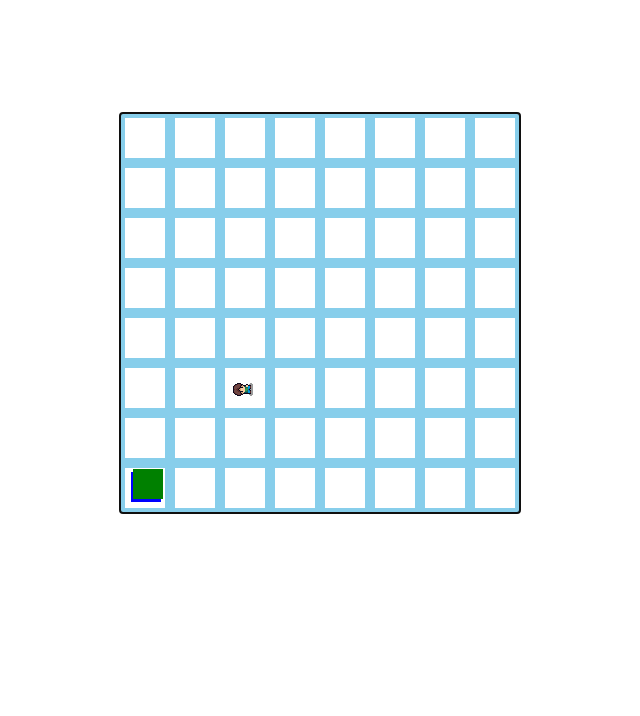
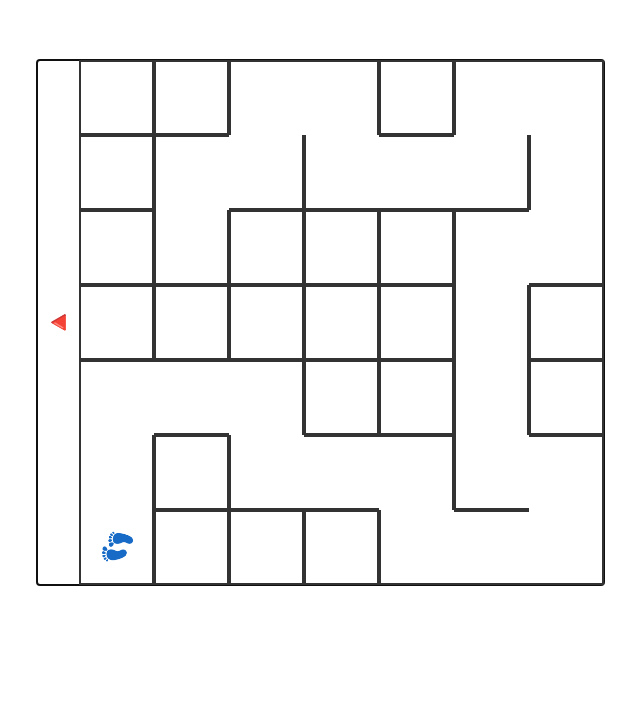
Before and after one commit to alexodan/maze-game, a website built with Vite: page index.html in a window 1280 px wide. Shown: the part 84-800 px from the top of the page, without its empty margins (320-960 px from the left). Built offline with nearby package versions, Linux system fonts and the light colour scheme.

Commit message:
removed canvas

```diff
--- a/index.html
+++ b/index.html
@@ -1,13 +1,84 @@
 <!doctype html>
 <html lang="en">
+
 <head>
   <meta charset="UTF-8" />
   <link rel="icon" type="image/svg+xml" href="/vite.svg" />
   <meta name="viewport" content="width=device-width, initial-scale=1.0" />
   <title>Vite + TS</title>
 </head>
+
 <body>
-    <div id="app"></div>
+  <div class="status"></div>
+  <div id="app">
+    <div id="board" tabindex="1">
+      <div class="direction-indicator">🔺</div>
+      <div class="row-1">
+        <div class="cell-1"></div>
+        <div class="cell-2"></div>
+        <div class="cell-3"></div>
+        <div class="cell-4"></div>
+        <div class="cell-5"></div>
+        <div class="cell-6"></div>
+        <div class="cell-7"></div>
+      </div>
+      <div class="row-2">
+        <div class="cell-1"></div>
+        <div class="cell-2"></div>
+        <div class="cell-3"></div>
+        <div class="cell-4"></div>
+        <div class="cell-5"></div>
+        <div class="cell-6"></div>
+        <div class="cell-7"></div>
+      </div>
+      <div class="row-3">
+        <div class="cell-1"></div>
+        <div class="cell-2"></div>
+        <div class="cell-3"></div>
+        <div class="cell-4"></div>
+        <div class="cell-5"></div>
+        <div class="cell-6"></div>
+        <div class="cell-7"></div>
+      </div>
+      <div class="row-4">
+        <div class="cell-1"></div>
+        <div class="cell-2"></div>
+        <div class="cell-3"></div>
+        <div class="cell-4"></div>
+        <div class="cell-5"></div>
+        <div class="cell-6"></div>
+        <div class="cell-7"></div>
+      </div>
+      <div class="row-5">
+        <div class="cell-1"></div>
+        <div class="cell-2"></div>
+        <div class="cell-3"></div>
+        <div class="cell-4"></div>
+        <div class="cell-5"></div>
+        <div class="cell-6"></div>
+        <div class="cell-7"></div>
+      </div>
+      <div class="row-6">
+        <div class="cell-1"></div>
+        <div class="cell-2"></div>
+        <div class="cell-3"></div>
+        <div class="cell-4"></div>
+        <div class="cell-5"></div>
+        <div class="cell-6"></div>
+        <div class="cell-7"></div>
+      </div>
+      <div class="row-7">
+        <div class="cell-1"></div>
+        <div class="cell-2"></div>
+        <div class="cell-3"></div>
+        <div class="cell-4"></div>
+        <div class="cell-5"></div>
+        <div class="cell-6"></div>
+        <div class="cell-7"></div>
+      </div>
+    </div>
+  </div>
   <script type="module" src="/src/main.ts"></script>
 </body>
+
 </html>
--- a/src/game.ts
+++ b/src/game.ts
@@ -1,10 +1,23 @@
-import { Direction, Player, Position } from "./player";
+import { Direction, Player, winnerPath } from "./player";
 
 export type Square = {
   x: number;
   y: number;
   walls: Direction[];
 };
+
+const movementMap = {
+  left: (row: number, col: number) => [row, col - 1],
+  right: (row: number, col: number) => [row, col + 1],
+  top: (row: number, col: number) => [row - 1, col],
+  bottom: (row: number, col: number) => [row + 1, col],
+} as const;
+const oppositeMap = {
+  left: "right",
+  right: "left",
+  top: "bottom",
+  bottom: "top",
+} as const;
 
 export const SQUARE_SIZE = 30;
 
@@ -19,30 +32,24 @@ class Game {
   // [updated]: Changed player initialization to be just null as we'll create it in constructor
   private player: Player;
   private maze: Square[][];
-  private enemy: {
-    position: Position;
-    path: Position[];
-  };
-  private target: Position;
-  private isRunning: boolean = false;
+  // private enemy: {
+  //   position: Position;
+  //   path: Position[];
+  // };
+  // private target: Position;
+  private isRunning = false;
+  private isOver = false;
   private intervalId: number | undefined;
 
-  constructor(ctx: CanvasRenderingContext2D, config: GameConfig) {
+  constructor(board: HTMLDivElement, config: GameConfig) {
     this.maze = []; // generateMaze
-    this.enemy = {
-      position: { x: 1, y: 1 },
-      path: [],
-    };
-    this.target = { x: 4, y: 3 };
     // [updated]: Initialize player here with a starting position
-    this.player = new Player({ x: 100, y: 100 }, ctx);
+    this.player = new Player({ x: 0, y: 0 }, board);
   }
 
   getPlayer() {
     return this.player;
   }
-
-  // [updated]: Removed setPlayer method as we don't need it anymore
 
   update() {
     // Update game state here
@@ -50,90 +57,65 @@ class Game {
     // 2. Check win/lose conditions
   }
 
-  draw(ctx: CanvasRenderingContext2D) {
-    // Clear the canvas first
-    ctx.clearRect(0, 0, ctx.canvas.width, ctx.canvas.height);
+  draw(board: HTMLDivElement) {
     // Draw maze (i dont think redrawing the maze everytime is ok)
-    this.drawMaze(ctx);
-    // [updated]: Simply call player.draw() since player already exists
-    this.player?.draw(ctx);
-    this.drawEnemy(ctx);
-    this.drawTarget(ctx);
+    this.drawMaze(board);
   }
 
-  private drawMaze(ctx: CanvasRenderingContext2D) {
-    const COLS = 8;
-    const OFFSET = 50;
-    const SQUARE_SIZE = 40;
-    const [startX, startY] = [5, 5];
+  private drawMaze(board: HTMLDivElement) {
+    let rows = board.querySelectorAll('[class^="row-"]');
+    let cells = Array.from(rows).map((row) =>
+      row.querySelectorAll('[class^="cell-"]')
+    );
 
-    ctx.fillStyle = "white";
-    for (let i = 0; i < COLS; i++) {
-      for (let j = 0; j < COLS; j++) {
-        ctx.fillRect(
-          startX + i * OFFSET,
-          startY + j * OFFSET,
-          SQUARE_SIZE,
-          SQUARE_SIZE
-        );
-      }
+    let [row, col] = [0, 0];
+
+    for (let i = 0; i < winnerPath.length - 1; i++) {
+      const step = winnerPath[i];
+      const currentCell = cells[row][col] as HTMLDivElement;
+      currentCell.style[`border-${step}` as any] = "none";
+      [row, col] = movementMap[step](row, col);
+      const nextCell = cells[row][col] as HTMLDivElement;
+      nextCell.style[`border-${oppositeMap[step]}` as any] = "none";
     }
+    const lastStep = winnerPath[winnerPath.length - 1];
+    const currentCell = cells[row][col] as HTMLDivElement;
+    currentCell.style[`border-${oppositeMap[lastStep]}` as any] = "none";
   }
 
-  private drawEnemy(ctx: CanvasRenderingContext2D) {
-    ctx.fillStyle = "blue";
-    ctx.fillRect(
-      this.enemy.position.x + 10,
-      this.enemy.position.y + 10,
-      SQUARE_SIZE,
-      SQUARE_SIZE
-    );
-  }
-
-  private drawTarget(ctx: CanvasRenderingContext2D) {
-    ctx.fillStyle = "green";
-    ctx.fillRect(
-      this.target.x + 10,
-      this.target.y + 10,
-      SQUARE_SIZE,
-      SQUARE_SIZE
-    );
-  }
-
-  start(ctx: CanvasRenderingContext2D) {
+  start(board: HTMLDivElement) {
     this.isRunning = true;
+    document.querySelector(".status")!.textContent = "Playing ▶️";
     this.intervalId = setInterval(
-      () => setupRotation(ctx),
+      () => setupRotation(board),
       2500 + Math.random() * 2500
     );
   }
 
   stop() {
     this.isRunning = false;
+    document.querySelector(".status")!.textContent = "Paused ⏸️";
     clearInterval(this.intervalId);
   }
 
   isGameRunning() {
-    return this.isRunning;
+    return this.isRunning && !this.isOver;
   }
 }
 
-export function initGame(canvas: HTMLCanvasElement): void {
-  const ctx = canvas.getContext("2d");
-  if (!ctx) return;
+export function initGame(board: HTMLDivElement): void {
+  board.tabIndex = 1;
+  board.focus();
 
-  canvas.tabIndex = 1;
-  canvas.focus();
+  const game = new Game(board, {});
 
-  const game = new Game(ctx, {});
+  setupControls(game, board);
 
-  setupControls(canvas, game, ctx);
-
-  game.start(ctx);
-  gameLoop(game, ctx);
+  game.start(board);
+  gameLoop(game, board);
 }
 
-function gameLoop(game: Game, ctx: CanvasRenderingContext2D) {
+function gameLoop(game: Game, board: HTMLDivElement) {
   // Only run if game is active/unfinished
   // !game.isRunning || game.isFinished
   if (!game.isGameRunning()) return;
@@ -142,22 +124,14 @@ function gameLoop(game: Game, ctx: CanvasRenderingContext2D) {
   game.update();
 
   // Draw new frame
-  game.draw(ctx);
+  game.draw(board);
 
   // Schedule next frame
-  requestAnimationFrame(() => gameLoop(game, ctx));
+  requestAnimationFrame(() => gameLoop(game, board));
 }
 
-function checkCollision() {
-  return false;
-}
-
-function setupControls(
-  canvas: HTMLCanvasElement,
-  game: Game,
-  ctx: CanvasRenderingContext2D
-) {
-  canvas.addEventListener("keydown", (e) => {
+function setupControls(game: Game, board: HTMLDivElement) {
+  board.addEventListener("keydown", (e) => {
     const mapKeyToDirection = {
       ArrowDown: "down",
       ArrowUp: "up",
@@ -175,18 +149,18 @@ function setupControls(
       if (game.isGameRunning()) {
         game.stop();
       } else {
-        game.start(ctx);
-        gameLoop(game, ctx);
+        game.start(board);
+        gameLoop(game, board);
       }
     }
   });
 }
 
-function setupRotation(ctx: CanvasRenderingContext2D) {
+function setupRotation(board: HTMLDivElement) {
   const direction = Math.random() > 0.5 ? "left" : "right";
   const currentRotation = root.style.getPropertyValue("--rotation");
   if (!currentRotation) {
-    ctx.canvas.classList.add("rotate");
+    board.classList.add("rotate");
   }
   const deg = currentRotation ? parseInt(currentRotation) : 0;
   if (direction === "left") {
--- a/src/main.ts
+++ b/src/main.ts
@@ -1,9 +1,4 @@
 import "./style.css";
 import { initGame } from "./game.ts";
 
-document.querySelector<HTMLDivElement>("#app")!.innerHTML = `
-  <canvas id="canvas" tabindex="1" width="400" height="400">
-  </canvas>
-`;
-
-initGame(document.querySelector<HTMLCanvasElement>("#canvas")!);
+initGame(document.querySelector<HTMLDivElement>("#board")!);
--- a/src/player.ts
+++ b/src/player.ts
@@ -1,9 +1,25 @@
+import { SQUARE_SIZE } from "./game";
+
 export type Position = {
   x: number;
   y: number;
 };
 
 export type Direction = "up" | "right" | "down" | "left";
+
+const mapDirectionToBorder = {
+  up: "Top",
+  down: "Bottom",
+  left: "Left",
+  right: "Right",
+} as const;
+
+const oppositeWalls = {
+  Top: "Bottom",
+  Bottom: "Top",
+  Left: "Right",
+  Right: "Left",
+} as const;
 
 export class Player {
   private position!: Position;
@@ -20,76 +36,110 @@ export class Player {
       frames: number;
     }
   >;
-  private ctx!: CanvasRenderingContext2D;
+  private board!: HTMLDivElement;
 
-  constructor(initialPosition: Position, ctx: CanvasRenderingContext2D) {
-    this.initialize(initialPosition, ctx);
+  constructor(initialPosition: Position, board: HTMLDivElement) {
+    this.board = board;
+    this.position = initialPosition;
+    this.draw();
   }
 
-  private initialize(position: Position, ctx: CanvasRenderingContext2D) {
-    this.position = position;
-    this.facing = "down";
-    this.isMoving = false;
-    this.frameIndex = 0;
-    this.ctx = ctx;
-    this.spriteSheet = new Image();
-    this.spriteSheet.src = `/Player_Actions_Anim.png`;
-    this.spriteSheet.onload = () => this.draw(this.ctx);
-
-    // Size of each frame
-    this.spriteSize = 48;
-    this.spritePositions = {
-      down: { row: 9, frames: 6 },
-      up: { row: 10, frames: 6 },
-      left: { row: 11, frames: 6 },
-      right: { row: 6, frames: 6 },
-    };
+  draw(options?: { clear?: boolean }): void {
+    const { x, y } = this.position;
+    const row = this.board.querySelector(`[class="row-${y + 1}"]`)!;
+    const cell = row.querySelector(`[class="cell-${x + 1}"]`)!;
+    cell.textContent = options?.clear ? " " : "👣";
   }
 
-  draw(ctx: CanvasRenderingContext2D): void {
-    const position = this.spritePositions[this.facing];
-    const sourceX = this.frameIndex * this.spriteSize;
-    const sourceY = position.row * this.spriteSize;
-
-    ctx.drawImage(
-      this.spriteSheet,
-      sourceX,
-      sourceY,
-      this.spriteSize,
-      this.spriteSize,
-      this.position.x,
-      this.position.y,
-      this.spriteSize,
-      this.spriteSize
-    );
-  }
-
-  move(direction: Direction): Position {
+  move(direction: Direction) {
     this.facing = direction;
-    const moveAmount = 50;
+    const moveAmount = 1;
     const current = this.position;
-    for (let i = 10; i <= moveAmount; i += 10) {
+    let newPos: Position;
     switch (direction) {
       case "down":
-          this.position = { x: current.x, y: current.y + i };
+        newPos = { x: current.x, y: current.y + moveAmount };
         break;
       case "up":
-          this.position = { x: current.x, y: current.y - i };
+        newPos = { x: current.x, y: current.y - moveAmount };
         break;
       case "left":
-          this.position = { x: current.x - i, y: current.y };
+        newPos = { x: current.x - moveAmount, y: current.y };
         break;
       case "right":
-          this.position = { x: current.x + i, y: current.y };
+        newPos = { x: current.x + moveAmount, y: current.y };
         break;
       default:
         throw Error("invalid direction");
     }
+    if (this.isValidPosition(newPos, direction)) {
+      this.draw({ clear: true });
+      this.position = newPos;
+      this.draw();
     }
-    return this.position;
+  }
+
+  isValidPosition(newPosition: Position, direction: Direction) {
+    const rows = this.board.querySelectorAll('[class^="row-"]');
+    const cols = rows[0].querySelectorAll('[class^="cell-"]');
+
+    const isWithinEdges =
+      newPosition.x >= 0 &&
+      newPosition.x < cols.length &&
+      newPosition.y >= 0 &&
+      newPosition.y < rows.length;
+
+    if (!isWithinEdges) return false;
+
+    const currentRow = rows[this.position.y];
+    const currentCell =
+      currentRow.querySelectorAll('[class^="cell-"]')[this.position.x];
+    const targetRow = rows[newPosition.y];
+    const targetCell =
+      targetRow.querySelectorAll('[class^="cell-"]')[newPosition.x];
+
+    const wall = mapDirectionToBorder[direction];
+    const currentWall = getComputedStyle(currentCell)[`border${wall}Width`];
+    const targetWall =
+      getComputedStyle(targetCell)[`border${oppositeWalls[wall]}Width`];
+
+    const isBlockedByWall = currentWall !== "0px" || targetWall !== "0px";
+
+    return !isBlockedByWall;
   }
 
   getPosition(): Position {
     return this.position;
   }
 }
+
+export const winnerPath = [
+  "right",
+  "right",
+  "bottom",
+  "bottom",
+  "left",
+  "bottom",
+  "bottom",
+  "left",
+  "bottom",
+  "bottom",
+  "right",
+  "top",
+  "right",
+  "right",
+  "right",
+  "bottom",
+  "right",
+  "right",
+  "top",
+  "left",
+  "top",
+  "top",
+  "right",
+  "top",
+  "left",
+  "top",
+  "left",
+  "left",
+] as const;
--- a/src/style.css
+++ b/src/style.css
@@ -10,17 +10,58 @@
 }
 
 body {
-  margin: 0;
+  padding-top: 20px;
   display: flex;
+  flex-direction: column;
   place-items: center;
   justify-content: center;
-  min-width: 320px;
-  min-height: 100vh;
 }
 
-#canvas {
-  background-color: skyblue;
+#board {
+  display: grid;
+  margin: 50px auto;
+  position: relative;
+  transition: transform 0.5s ease;
+  transform-origin: center center;
 }
+
+.status {
+  font-size: 30px;
+  font-weight: 500;
+}
+
+.direction-indicator {
+  text-align: center;
+  font-size: 28px;
+}
+
+[class^="row-"] {
+  display: flex;
+  height: 75px;
+}
+
+[class^="cell-"] {
+  width: 75px;
+  height: 100%;
+  background: white;
+  position: relative;
+  border: 2px solid #333;
+  box-sizing: border-box;
+  display: flex;
+  align-items: center;
+  justify-content: center;
+  font-size: 28px;
+}
+
+/* .player {
+  width: 30px;
+  height: 30px;
+  background: yellow;
+  border-radius: 50%;
+  position: absolute;
+  transition: all 0.3s ease;
+  z-index: 2;
+} */
 
 .rotate {
   transition: transform 400ms ease-in-out;
```
Lines whose indentation alone changed are shown as unchanged.
